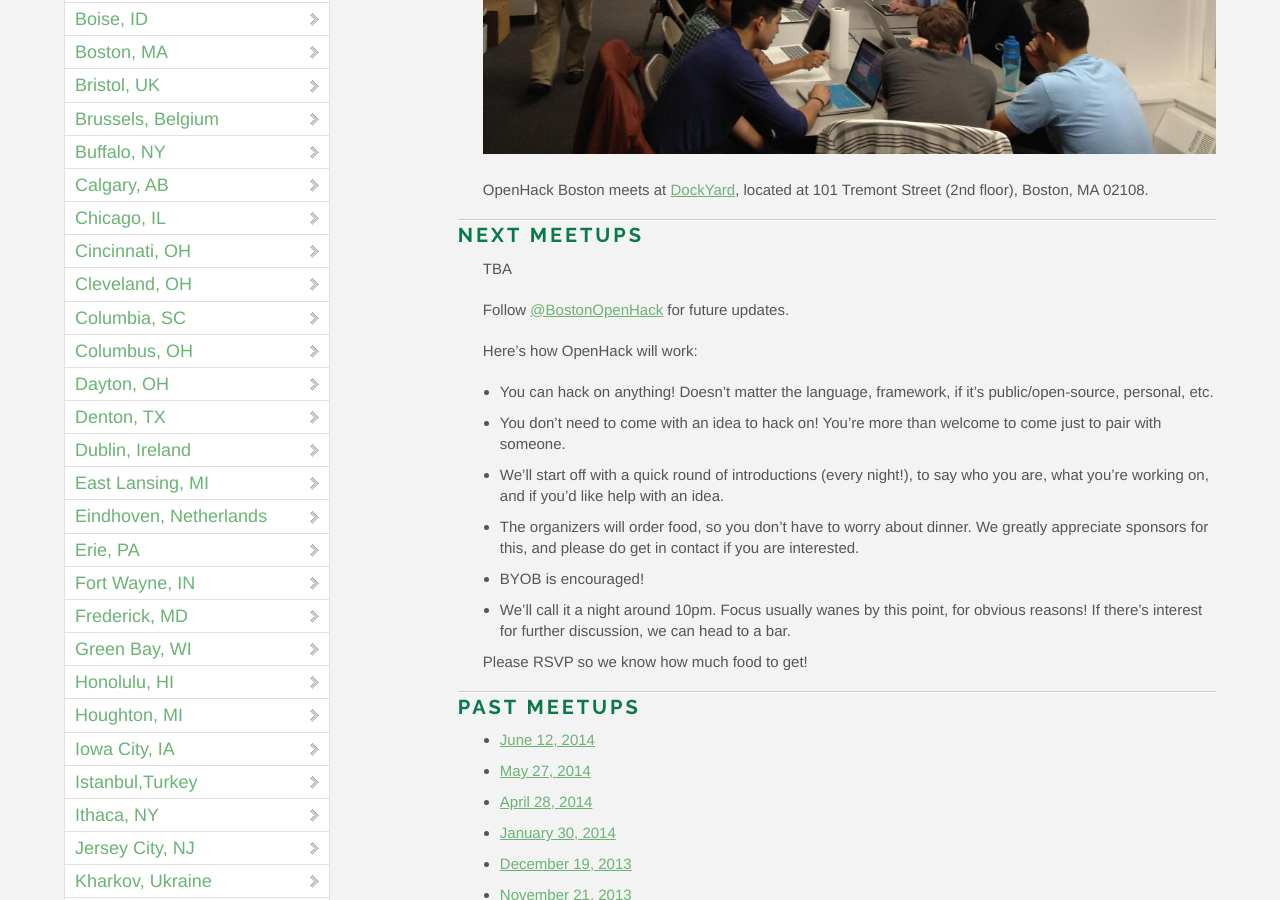
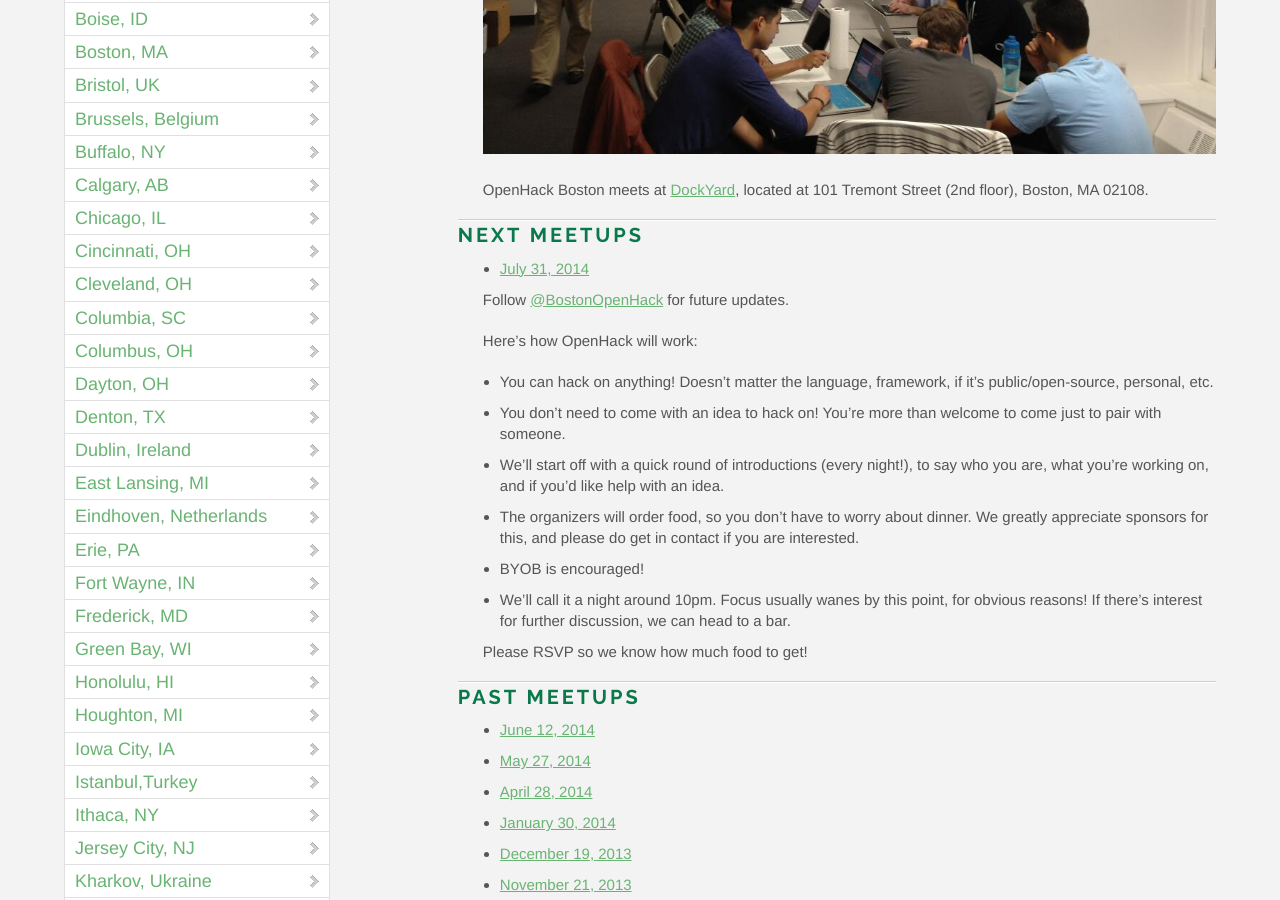
Before and after one commit to OpenHack/openhack.github.com, a Jekyll site: the page built from boston/index.markdown, in a window 1280 px wide and 900 px high, scrolled down 611 px. Built offline with Jekyll 4.4.1, drawn with Linux system fonts in a browser that asks for light colours; nearby versions of some CDN libraries; comment, search, counter and statistics services are not loaded.

Commit message:
adds July meetup for Boston

```diff
--- a/boston/index.markdown
+++ b/boston/index.markdown
@@ -11,7 +11,8 @@ OpenHack Boston meets at [DockYard](http://dockyard.com), located at 101
 Tremont Street (2nd floor), Boston, MA 02108.
 
 ### Next meetups
-TBA
+
+* [July 31, 2014](https://guestlistapp.com/events/273198)
 
 Follow [@BostonOpenHack](https://twitter.com/BostonOpenHack) for future
 updates.
```
